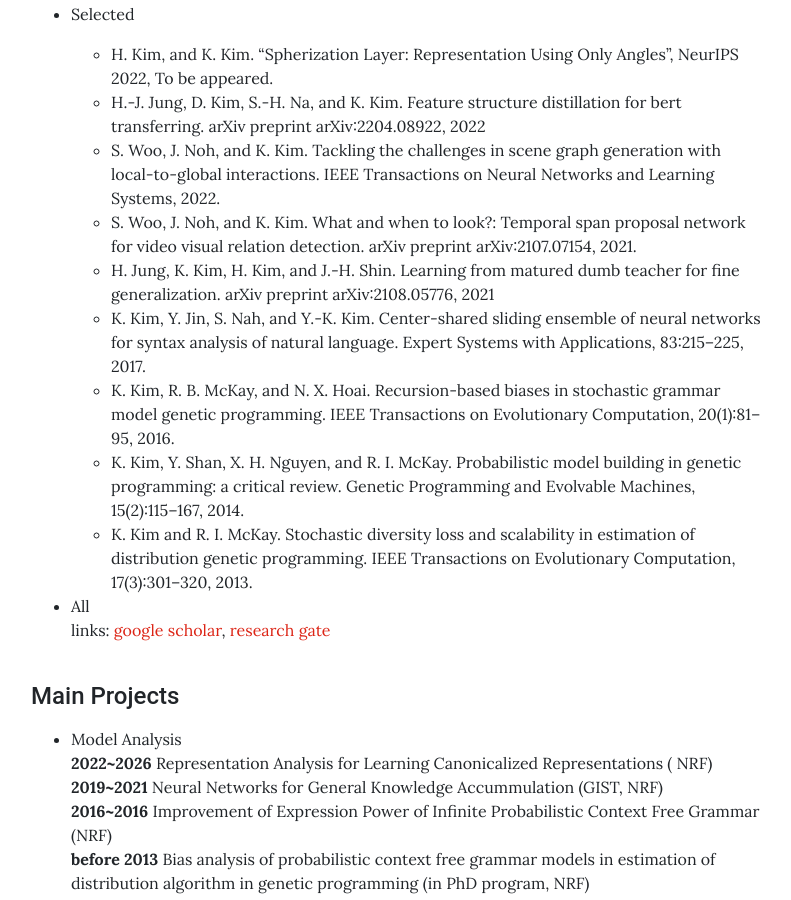
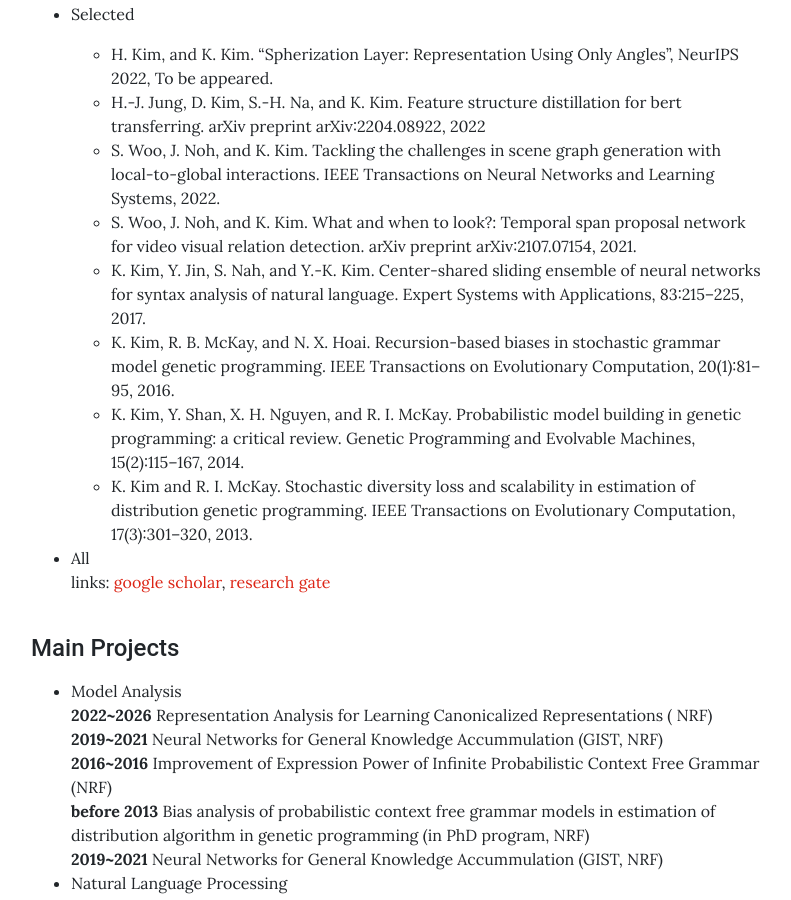
Before and after one commit to irrlab/irrlab.github.io, a Jekyll site: the page built from pages/team/professor.md, in a window 1280 px wide and 900 px high, scrolled down 1494 px. Shown: the whole window, without its empty margins (244-1035 px from the left). Built offline with Jekyll 4.4.1, drawn with Linux system fonts in a browser that asks for light colours.

Commit message:
sel. pubs. rev.

```diff
--- a/_data/team_professor.yml
+++ b/_data/team_professor.yml
@@ -45,7 +45,6 @@
       - H.-J. Jung, D. Kim, S.-H. Na, and K. Kim. Feature structure distillation for bert transferring. arXiv preprint arXiv:2204.08922, 2022
       - S. Woo, J. Noh, and K. Kim. Tackling the challenges in scene graph generation with local-to-global interactions. IEEE Transactions on Neural Networks and Learning Systems, 2022.
       - S. Woo, J. Noh, and K. Kim. What and when to look?: Temporal span proposal network for video visual relation detection. arXiv preprint arXiv:2107.07154, 2021.
-      - H. Jung, K. Kim, H. Kim, and J.-H. Shin. Learning from matured dumb teacher for fine generalization. arXiv preprint arXiv:2108.05776, 2021
       - K. Kim, Y. Jin, S. Nah, and Y.-K. Kim. Center-shared sliding ensemble of neural networks for syntax analysis of natural language. Expert Systems with Applications, 83:215–225, 2017.
       - K. Kim, R. B. McKay, and N. X. Hoai. Recursion-based biases in stochastic grammar model genetic programming. IEEE Transactions on Evolutionary Computation, 20(1):81–95, 2016.
       - K. Kim, Y. Shan, X. H. Nguyen, and R. I. McKay. Probabilistic model building in genetic programming: a critical review. Genetic Programming and Evolvable Machines, 15(2):115–167, 2014.
```
